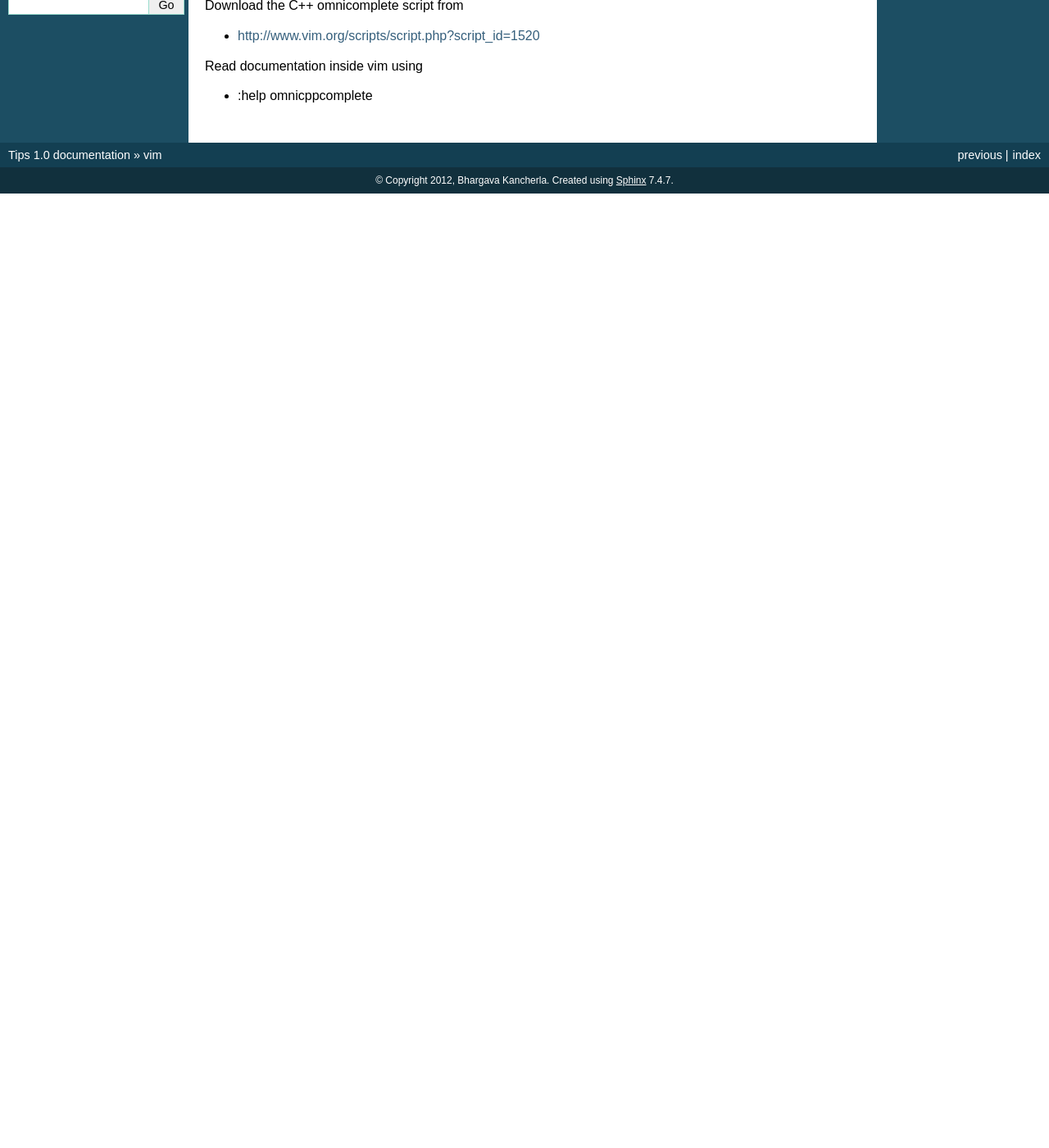
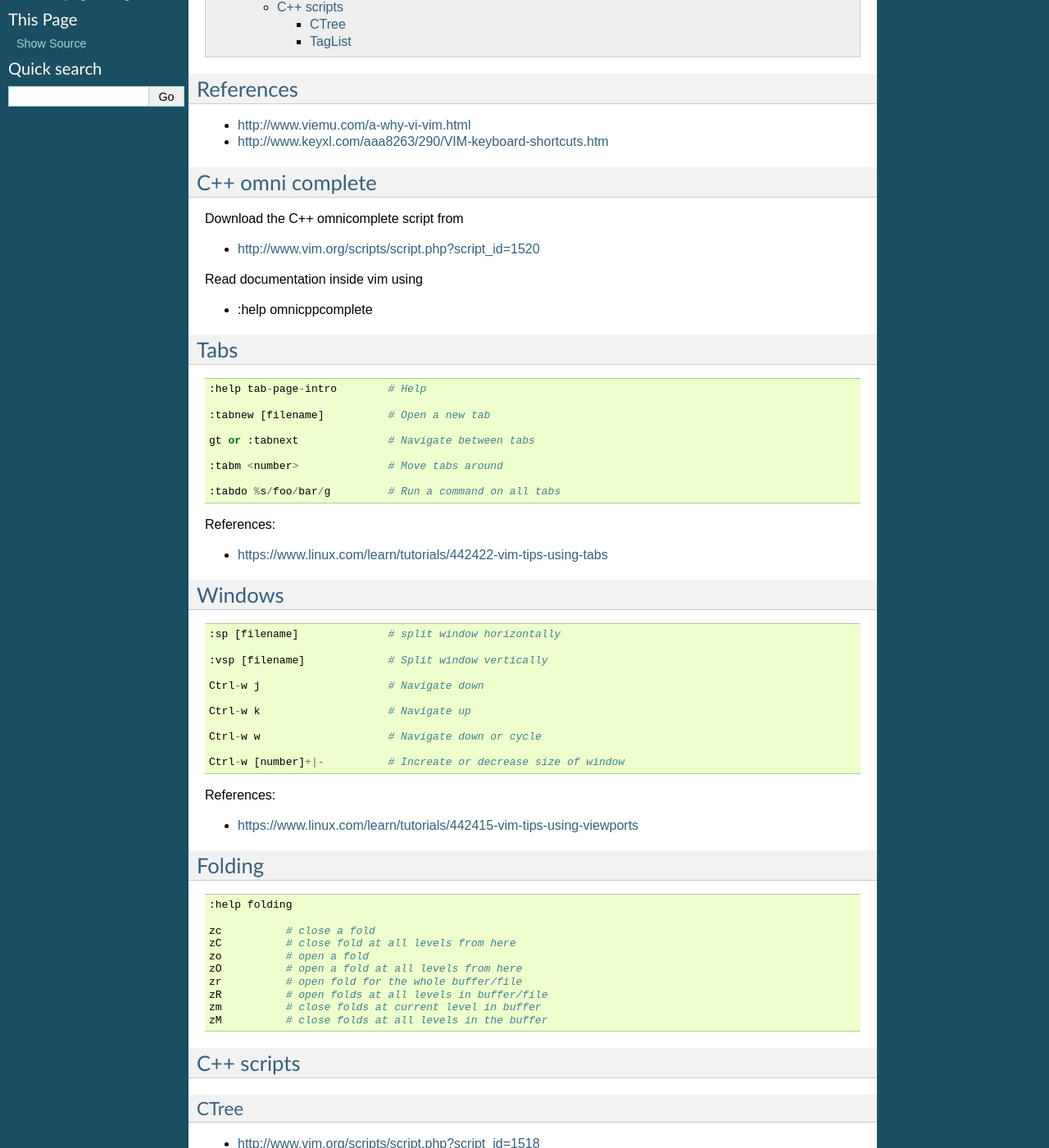
Before and after one commit to bhargavakumark/Notes, a Sphinx documentation site: the page built from source/vim.rst, in a window 1280 px wide and 1400 px high, scrolled down 270 px. Shown: the whole window at 82% size. Built offline with Sphinx 7.4.7, drawn with Linux system fonts in a browser that asks for light colours; before the commit the page ends 900 px from its top, so only the background shows below that; some of the changed text lies outside the part shown.

Commit message:
adding notes for vim

```diff
--- a/source/vim.rst
+++ b/source/vim.rst
@@ -2,6 +2,12 @@ vim
 ===
 
 .. contents::
+
+References
+----------
+
+* http://www.viemu.com/a-why-vi-vim.html
+* http://www.keyxl.com/aaa8263/290/VIM-keyboard-shortcuts.htm
 
 C++ omni complete
 -----------------
@@ -13,3 +19,87 @@ Download the C++ omnicomplete script from
 Read documentation inside vim using
 
 * :help omnicppcomplete
+
+Tabs
+----
+
+::
+
+    :help tab-page-intro        # Help
+
+    :tabnew [filename]          # Open a new tab
+
+    gt or :tabnext              # Navigate between tabs
+
+    :tabm <number>              # Move tabs around
+
+    :tabdo %s/foo/bar/g         # Run a command on all tabs
+
+References:
+
+* https://www.linux.com/learn/tutorials/442422-vim-tips-using-tabs
+
+Windows
+-------
+
+::
+
+    :sp [filename]              # split window horizontally
+
+    :vsp [filename]             # Split window vertically
+
+    Ctrl-w j                    # Navigate down
+
+    Ctrl-w k                    # Navigate up
+
+    Ctrl-w w                    # Navigate down or cycle
+
+    Ctrl-w [number]+|-          # Increate or decrease size of window
+
+References:
+
+* https://www.linux.com/learn/tutorials/442415-vim-tips-using-viewports
+
+Folding
+-------
+
+::
+
+    :help folding
+
+    zc          # close a fold
+    zC          # close fold at all levels from here
+    zo          # open a fold
+    zO          # open a fold at all levels from here
+    zr          # open fold for the whole buffer/file
+    zR          # open folds at all levels in buffer/file
+    zm          # close folds at current level in buffer
+    zM          # close folds at all levels in the buffer
+
+C++ scripts
+-----------
+
+=====
+CTree
+=====
+
+* http://www.vim.org/scripts/script.php?script_id=1518
+
+::
+
+    :CTree              # display Class hierarchy
+
+=======
+TagList
+=======
+
+* http://www.vim.org/scripts/script.php?script_id=273
+
+::
+
+    :help TlistToggle       # show help for taglist
+    :help taglist.txt       # show help for taglist
+
+    :TlistOpen              # open taglist window
+
+    :TlistClose             # close taglist window
```
